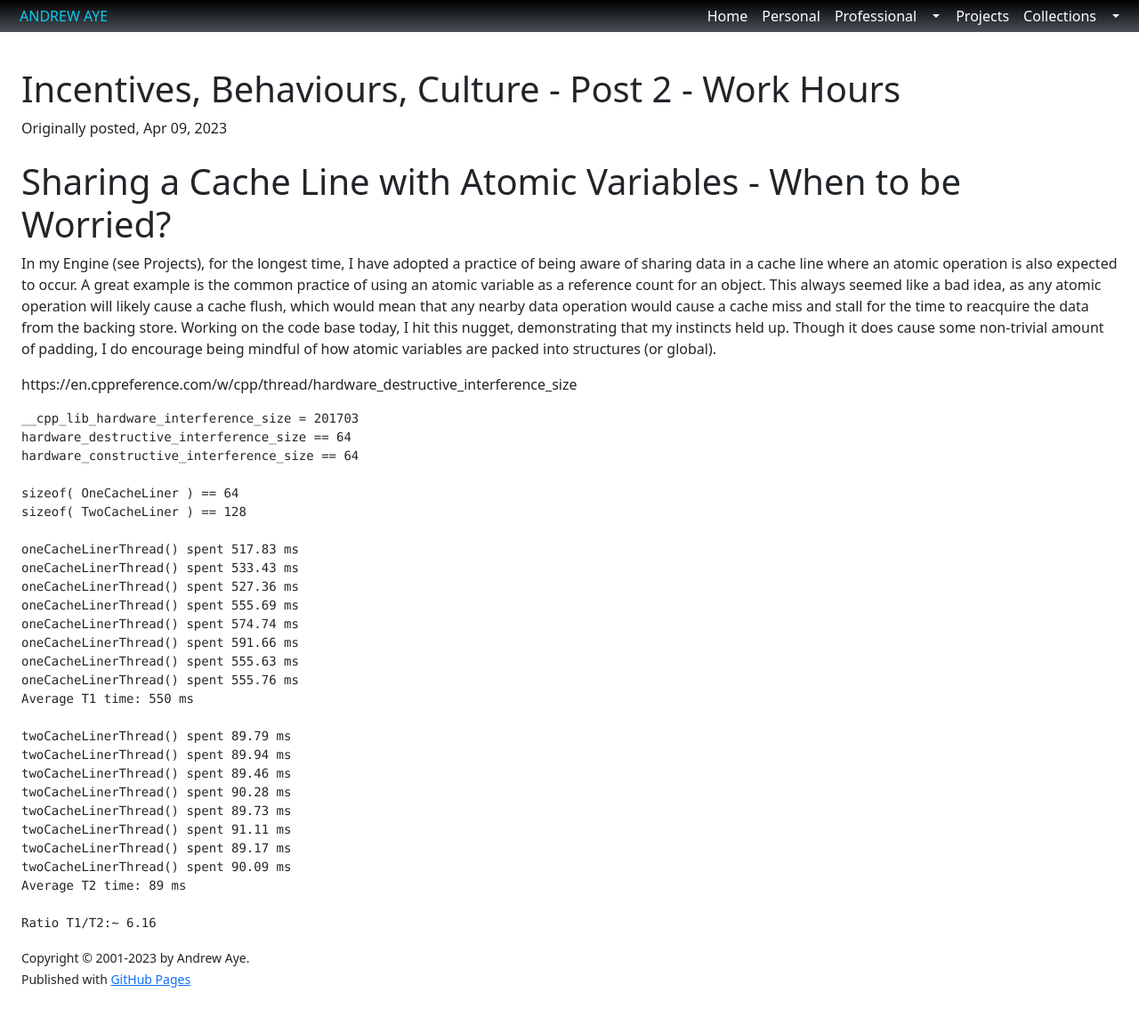
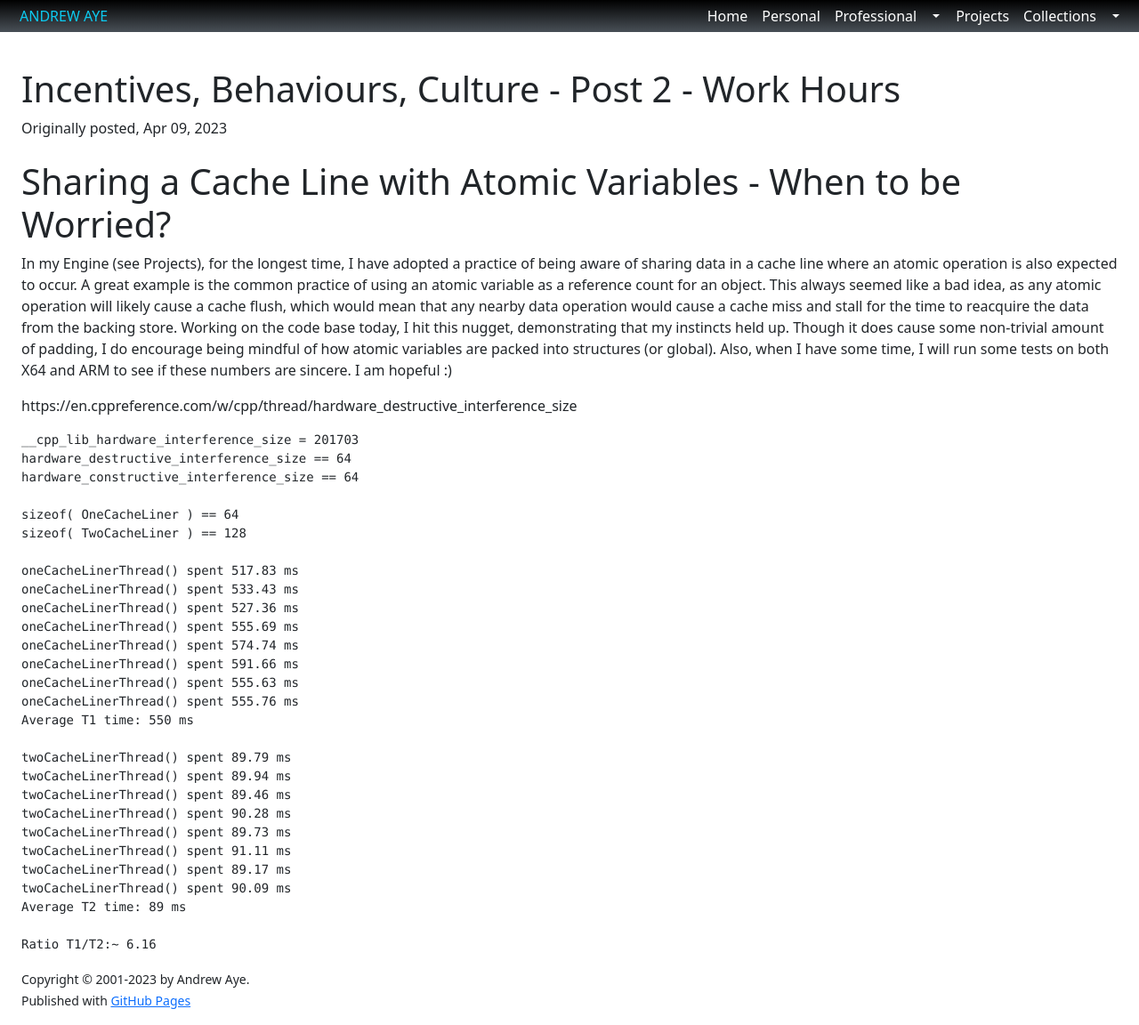
Before and after one commit to aaye/aaye.github.io, a Jekyll site: the page built from professional/blog/_posts/2023-10-05-Cache-Line.md, in a window 1280 px wide and 1152 px high. Shown: the whole window at 89% size. Built offline with Jekyll 4.4.1, drawn with Linux system fonts in a browser that asks for light colours.

Commit message:
Update 2023-10-05-Cache-Line.md

```diff
--- a/professional/blog/_posts/2023-10-05-Cache-Line.md
+++ b/professional/blog/_posts/2023-10-05-Cache-Line.md
@@ -7,7 +7,7 @@ categories: [management]
 # Sharing a Cache Line with Atomic Variables - When to be Worried?
 
 In my Engine (see Projects), for the longest time, I have adopted a practice of being aware of sharing data in a cache line where an atomic operation is also expected to occur. A great example is the common practice of using an atomic variable as a reference count for an object. This always seemed like a bad idea, as any atomic operation will likely cause a cache flush, which would mean that any nearby data operation would cause a cache miss and stall for the time to reacquire the data from the backing store. Working on the code base today, I hit this nugget, demonstrating that my instincts held up.
-Though it does cause some non-trivial amount of padding, I do encourage being mindful of how atomic variables are packed into structures (or global).
+Though it does cause some non-trivial amount of padding, I do encourage being mindful of how atomic variables are packed into structures (or global). Also, when I have some time, I will run some tests on both X64 and ARM to see if these numbers are sincere. I am hopeful :)
 
 https://en.cppreference.com/w/cpp/thread/hardware_destructive_interference_size
 
```
